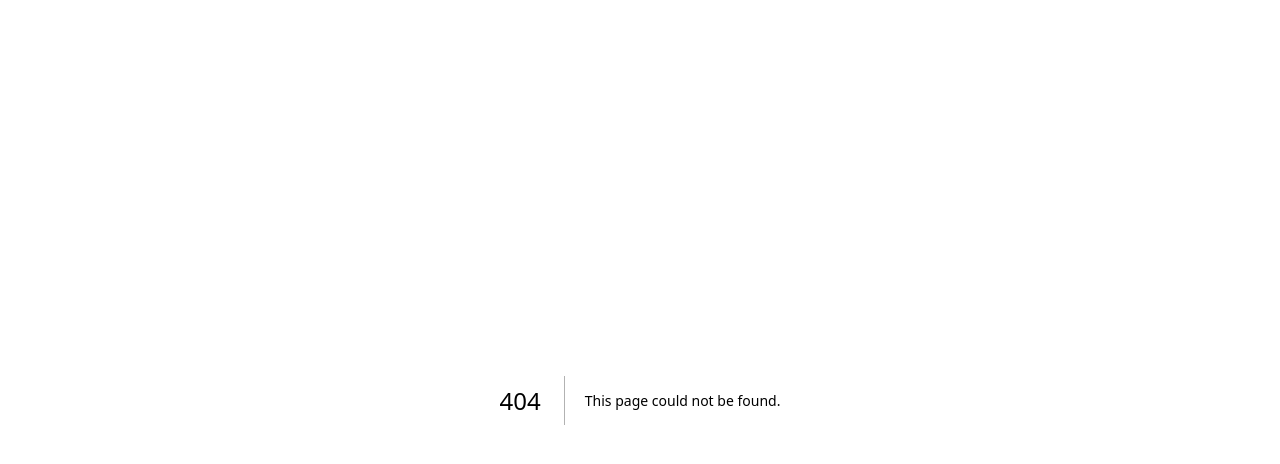
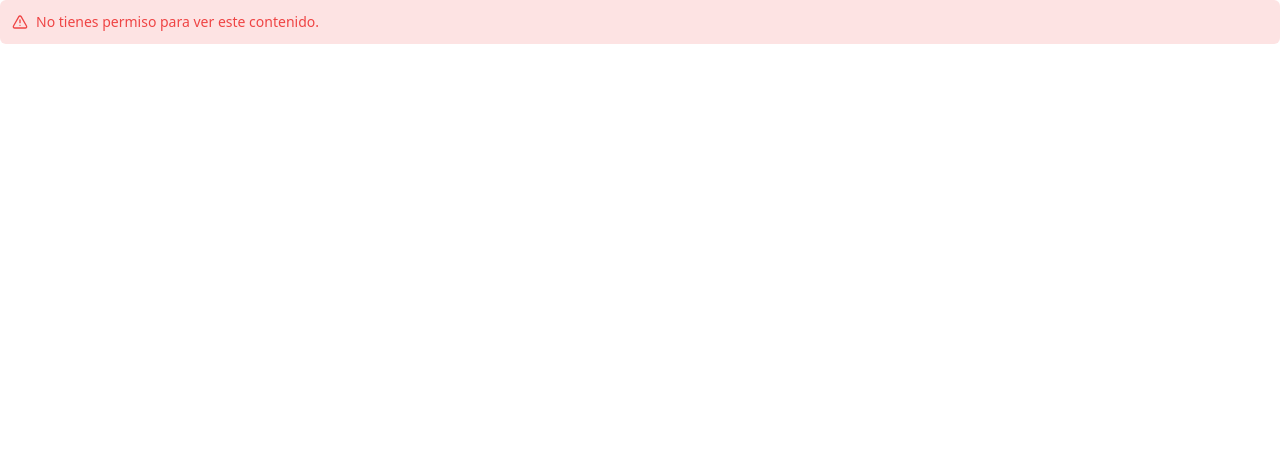
Before and after one commit to Grajaal/swim-app, a Next.js app: page /coach/dashboard in a window 1280 px wide. Before the commit this address had no page. Shown: the top 464 px of the page. Built offline with nearby package versions, Linux system fonts and the light colour scheme; no server answers.

Commit message:
feat: add role gate

```diff
--- /dev/null
+++ b/app/(protected)/coach/dashboard/page.tsx
@@ -0,0 +1,10 @@
+import { RoleGate } from "@/components/auth/role-gate";
+import { Role } from "@prisma/client";
+
+export default function CoachDasbboardPage() {
+  return (
+    <div>
+      <RoleGate allowedRole={Role.coach}>Eres entrenador</RoleGate>
+    </div>
+  );
+}
--- a/app/layout.tsx
+++ b/app/layout.tsx
@@ -1,5 +1,7 @@
 import type { Metadata } from "next";
 import localFont from "next/font/local";
+import { SessionProvider } from "next-auth/react";
+import { auth } from "@/auth";
 import "./globals.css";
 
 const geistSans = localFont({
@@ -14,16 +16,18 @@ const geistMono = localFont({
 });
 
 export const metadata: Metadata = {
-  title: "Create Next App",
-  description: "Generated by create next app",
+  title: "Swim App",
+  description: "Aplicación para gestionar tu equipo de natación.",
 };
 
-export default function RootLayout({
+export default async function RootLayout({
   children,
 }: Readonly<{
   children: React.ReactNode;
 }>) {
+  const session = await auth();
   return (
+    <SessionProvider session={session}>
       <html lang="en">
         <body
           className={`${geistSans.variable} ${geistMono.variable} antialiased`}
@@ -31,5 +35,6 @@ export default function RootLayout({
           {children}
         </body>
       </html>
+    </SessionProvider>
   );
 }
--- a/components/auth/role-gate.tsx
+++ b/components/auth/role-gate.tsx
@@ -2,6 +2,7 @@
 
 import { useCurrentRole } from "@/hooks/use-current-role";
 import { Role } from "@prisma/client";
+import { FormError } from "@/components/form-error";
 
 interface RoleGateProps {
   children: React.ReactNode;
@@ -10,4 +11,10 @@ interface RoleGateProps {
 
 export function RoleGate({ children, allowedRole }: RoleGateProps) {
   const role = useCurrentRole();
+
+  if (role !== allowedRole) {
+    return <FormError message="No tienes permiso para ver este contenido." />;
+  }
+
+  return <>{children}</>;
 }
```
Lines whose indentation alone changed are shown as unchanged.
